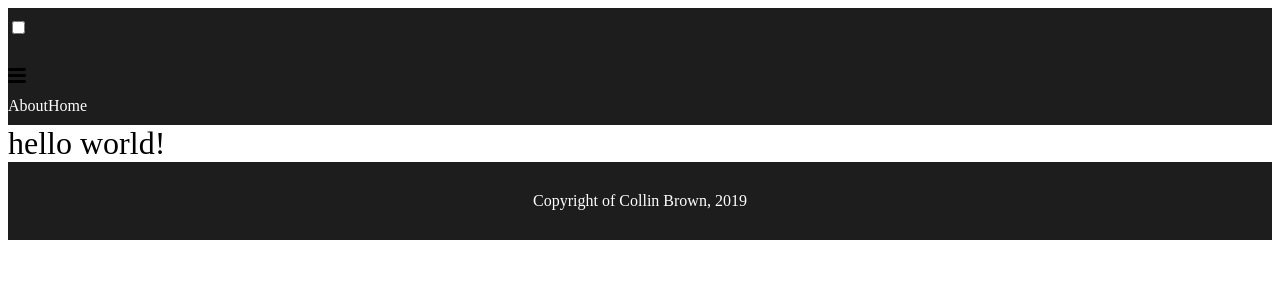
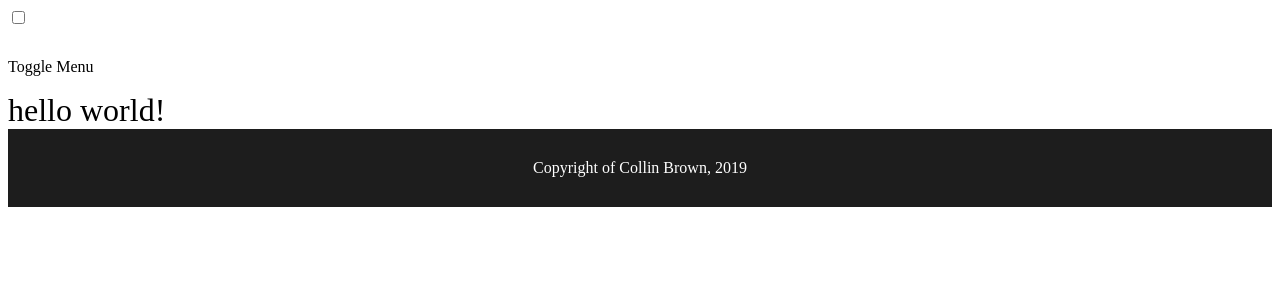
Before and after one commit to collinbrownwriting/writerly, a Jekyll site: the page built from index.html, in a window 1280 px wide. Shown: the top 300 px of the page. Built offline with Jekyll 4.4.1, drawn with Linux system fonts in a browser that asks for light colours.

Commit message:
Update Nav

```diff
--- a/_includes/navigation.html
+++ b/_includes/navigation.html
@@ -1,28 +1,47 @@
-<header class="site-header">
-  <div class="wrapper">
-    {%- assign default_paths = site.pages | map: "path" -%}
-    {%- assign page_paths = site.header_pages | default: default_paths -%}
-    {%- assign titles_size = site.pages | map: 'title' | join: '' | size -%}
-    {%- if titles_size > 0 -%}
-      <nav class="site-nav">
-        <input type="checkbox" id="nav-trigger" class="nav-trigger" />
-        <label for="nav-trigger">
-          <span class="menu-icon">
-            <svg viewBox="0 0 18 15" width="18px" height="15px">
-              <path d="M18,1.484c0,0.82-0.665,1.484-1.484,1.484H1.484C0.665,2.969,0,2.304,0,1.484l0,0C0,0.665,0.665,0,1.484,0 h15.032C17.335,0,18,0.665,18,1.484L18,1.484z M18,7.516C18,8.335,17.335,9,16.516,9H1.484C0.665,9,0,8.335,0,7.516l0,0 c0-0.82,0.665-1.484,1.484-1.484h15.032C17.335,6.031,18,6.696,18,7.516L18,7.516z M18,13.516C18,14.335,17.335,15,16.516,15H1.484 C0.665,15,0,14.335,0,13.516l0,0c0-0.82,0.665-1.483,1.484-1.483h15.032C17.335,12.031,18,12.695,18,13.516L18,13.516z"/>
-            </svg>
-          </span>
-        </label>
+{% assign navigation = site.data.navigation[include.nav] %}
 
-        <div class="trigger">
-          {%- for path in page_paths -%}
-            {%- assign my_page = site.pages | where: "path", path | first -%}
-            {%- if my_page.title -%}
-            <a class="page-link" href="{{ my_page.url | relative_url }}">{{ my_page.title | escape }}</a>
-            {%- endif -%}
-          {%- endfor -%}
-        </div>
-      </nav>
-    {%- endif -%}
-  </div>
-</header>
+<nav class="nav__list">
+  {% if page.sidebar.title %}<h3 class="nav__title" style="padding-left: 0;">{{ page.sidebar.title }}</h3>{% endif %}
+  <input id="ac-toc" name="accordion-toc" type="checkbox" />
+  <label for="ac-toc">{{ site.data.ui-text[site.locale].menu_label | default: "Toggle Menu" }}</label>
+  <ul class="nav__items">
+    {% for nav in navigation %}
+      <li>
+        {% if nav.url %}
+          {% comment %} internal/external URL check {% endcomment %}
+          {% if nav.url contains "://" %}
+            {% assign nav_url = nav.url %}
+          {% else %}
+            {% assign nav_url = nav.url | relative_url %}
+          {% endif %}
+
+          <a href="{{ nav_url }}"><span class="nav__sub-title">{{ nav.title }}</span></a>
+        {% else %}
+          <span class="nav__sub-title">{{ nav.title }}</span>
+        {% endif %}
+
+        {% if nav.children != null %}
+        <ul>
+          {% for child in nav.children %}
+            {% comment %} internal/external URL check {% endcomment %}
+            {% if child.url contains "://" %}
+              {% assign child_url = child.url %}
+            {% else %}
+              {% assign child_url = child.url | relative_url %}
+            {% endif %}
+
+            {% comment %} set "active" class on current page {% endcomment %}
+            {% if child.url == page.url %}
+              {% assign active = "active" %}
+            {% else %}
+              {% assign active = "" %}
+            {% endif %}
+
+            <li><a href="{{ child_url }}" class="{{ active }}">{{ child.title }}</a></li>
+          {% endfor %}
+        </ul>
+        {% endif %}
+      </li>
+    {% endfor %}
+  </ul>
+</nav>
```
